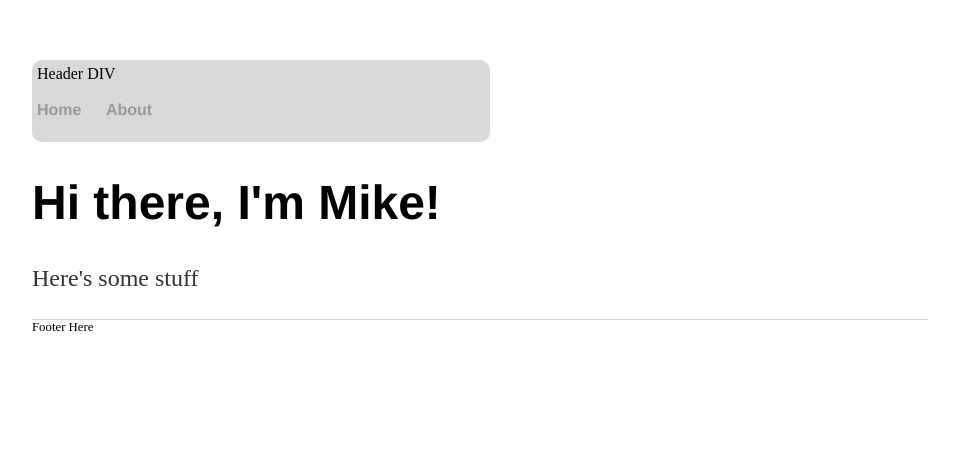
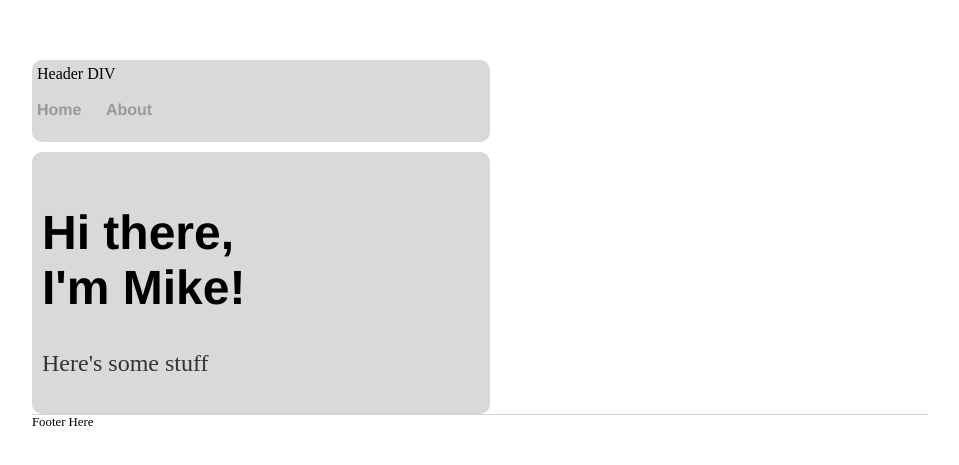
Before and after one commit to thweattm/thweattm.github.io, a Jekyll site: the page built from index.html, in a window 1280 px wide. Shown: the top 465 px of the page, without its empty margins (160-1119 px from the left). Built offline with Jekyll 4.4.1, drawn with Linux system fonts in a browser that asks for light colours.

Commit message:
Update main.css

```diff
--- a/css/main.css
+++ b/css/main.css
@@ -12,7 +12,7 @@ a:hover {
   text-decoration: underline;
 }
 
-div.header {
+div {
 	background-color: #d9d9d9;
 	width: 50%;
 	border-radius: 10px;
```
